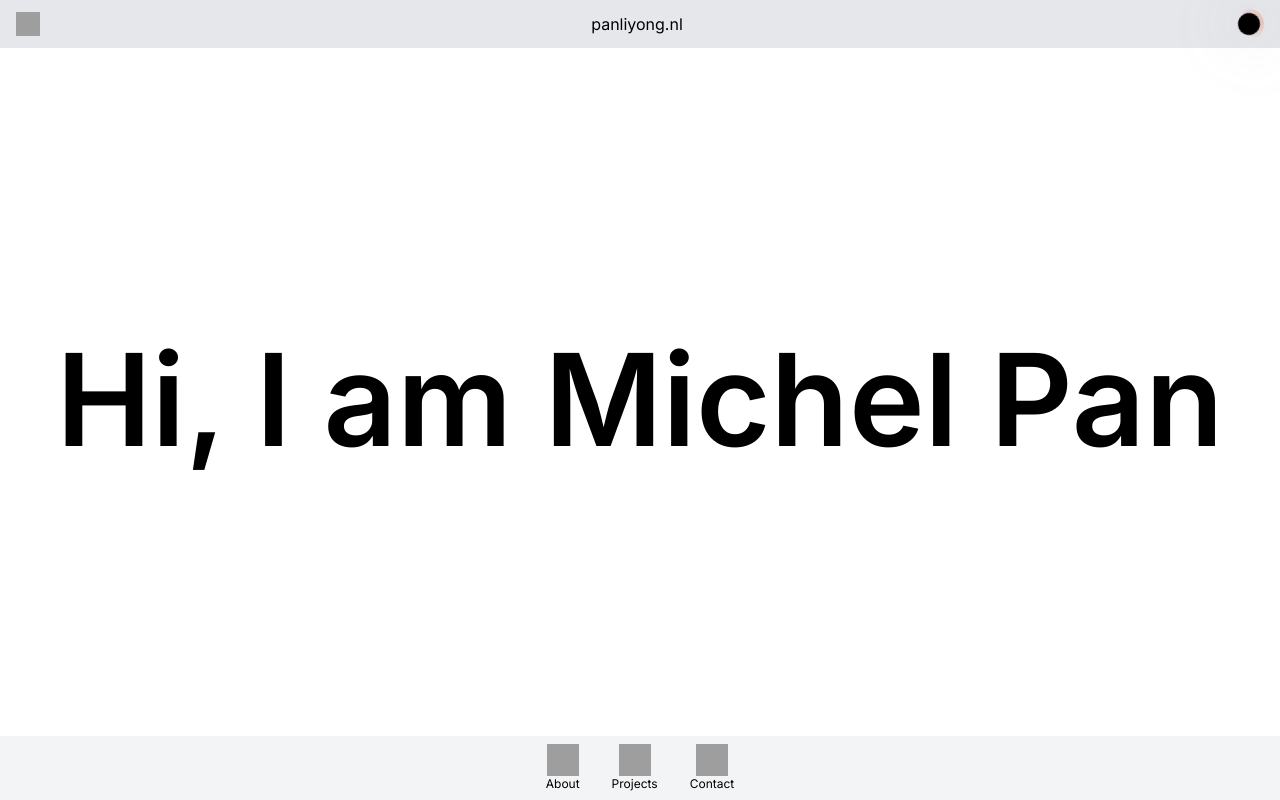
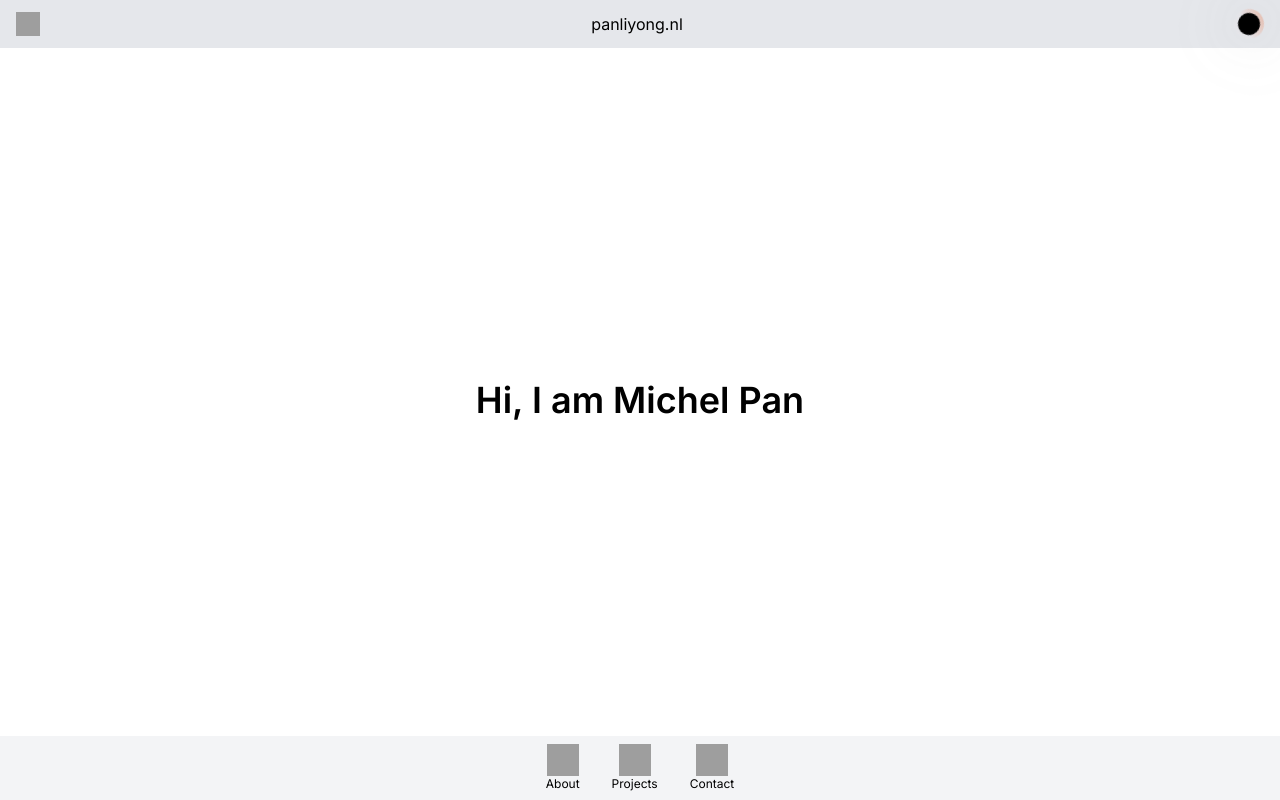
Before and after one commit to liyongg/portfolio, a Next.js app: page / in a window 1280 px wide. Built offline with nearby package versions, Linux system fonts and the light colour scheme; grey boxes are pictures that could not be loaded.

Commit message:
refactor and add intro

```diff
--- a/src/app/page.js
+++ b/src/app/page.js
@@ -5,11 +5,13 @@ import Taskbar from "@/components/TaskBar";
 export default function Home() {
   return (
     <>
+      <MenuBar />
+
+      <div class="min-h-screen flex flex-col items-center justify-center text-center">
+        <p class="font-semibold text-4xl">Hi, I am Michel Pan</p>
+      </div>
+
       <Taskbar />
-      <MenuBar />
-      <div class="min-h-screen flex flex-col items-center justify-center">
-        <p class="text-9xl text-center font-semibold">Hi, I am Michel Pan</p>
-      </div>
     </>
   );
 }
```
